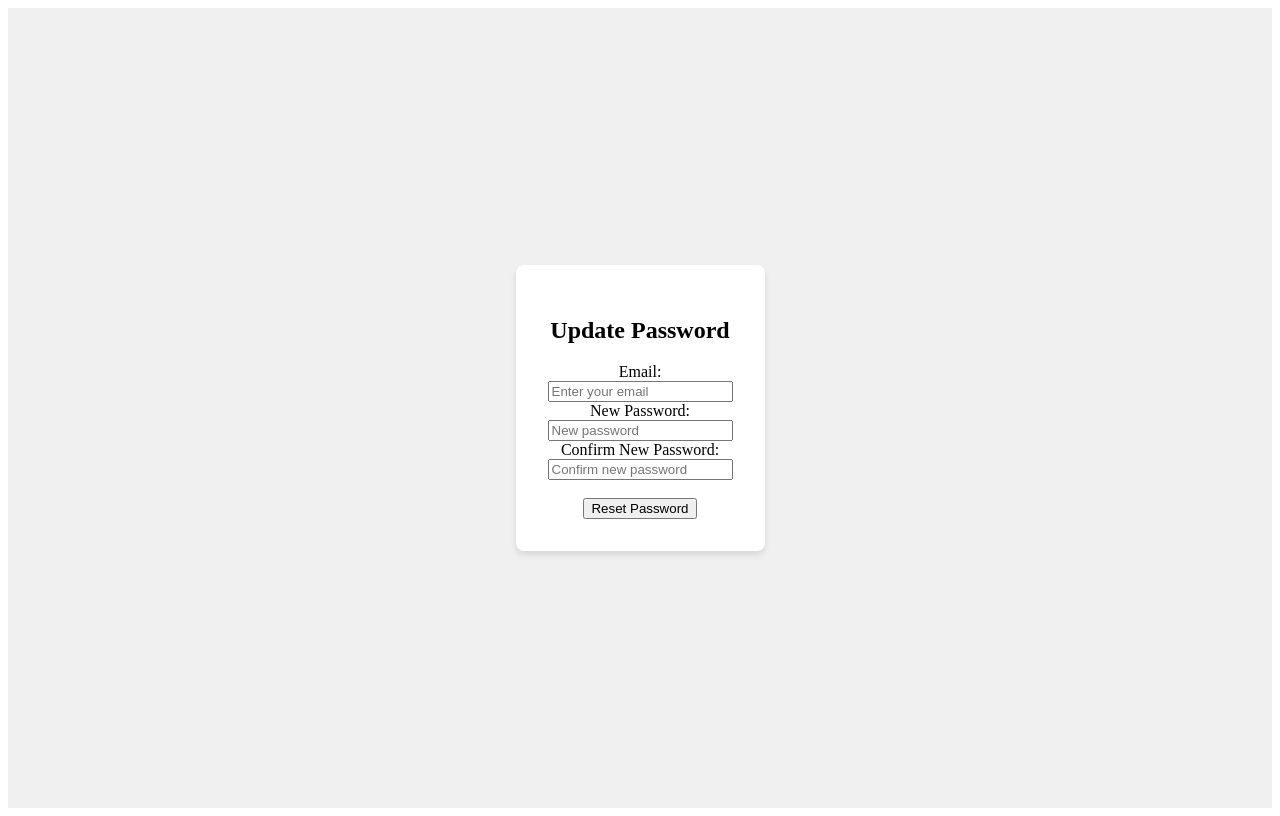
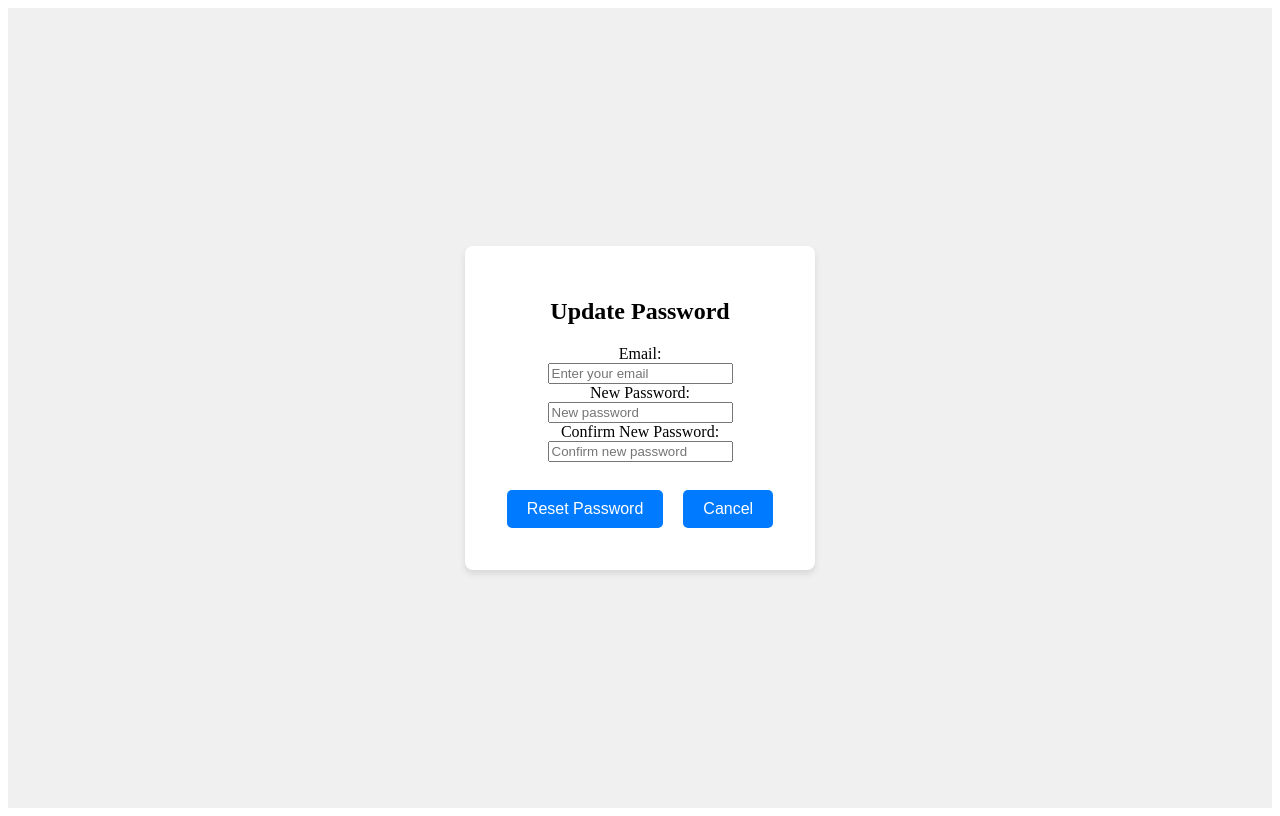
Before and after one commit to saanjpatel/IntroSWEGroup3, a React (Vite) app in the folder frontend/: page /update-password in a window 1280 px wide. Built offline with nearby package versions, Linux system fonts and the light colour scheme.

Commit message:
Bug Fixes for update password
update password

```diff
--- a/frontend/src/App.jsx
+++ b/frontend/src/App.jsx
@@ -3,7 +3,7 @@ import ReactDOM from "react-dom/client";
 import { BrowserRouter as Router, Routes, Route } from "react-router-dom";
 import Login from "./Login";
 import Profile from "./Profile";
-import UpdatePassword from "./UpdatePassword"; // import the Forgot Password component
+import UpdatePassword from "./UpdatePassword";
 
 ReactDOM.createRoot(document.getElementById("root")).render(
   <React.StrictMode>
@@ -11,7 +11,7 @@ ReactDOM.createRoot(document.getElementById("root")).render(
       <Routes>
         <Route path="/" element={<Login />} />
         <Route path="/profile" element={<Profile />} />
-        <Route path="/update-password" element={<UpdatePassword />} />  {/* new route added */}
+        <Route path="/update-password" element={<UpdatePassword />} />
       </Routes>
     </Router>
   </React.StrictMode>
--- a/frontend/src/components/Profile.jsx
+++ b/frontend/src/components/Profile.jsx
@@ -1,4 +1,3 @@
-// src/components/Profile.jsx
 import React, { useState } from "react";
 import { useNavigate } from "react-router-dom";
 
@@ -12,6 +11,10 @@ const Profile = () => {
 
   const handleDeleteAccount = () => {
     setShowDeletePopup(true);
+  };
+
+  const handleUpdatePassword = () => {
+    navigate("/update-password");
   };
 
   const confirmDelete = () => {
@@ -28,6 +31,9 @@ const Profile = () => {
       <div style={styles.header}>
         <button onClick={handleLogout} style={styles.logoutButton}>
           Logout
+        </button>
+        <button onClick={handleUpdatePassword} style={styles.updateButton}>
+          Update Password
         </button>
         <button onClick={handleDeleteAccount} style={styles.deleteButton}>
           Delete Account
@@ -79,6 +85,15 @@ const styles = {
     cursor: "pointer",
     fontSize: "1rem",
   },
+  updateButton: {
+    padding: "10px 20px",
+    borderRadius: "5px",
+    border: "none",
+    backgroundColor: "#28a745",  // Green color for update password
+    color: "#fff",
+    cursor: "pointer",
+    fontSize: "1rem",
+  },
   deleteButton: {
     padding: "10px 20px",
     borderRadius: "5px",
@@ -88,14 +103,6 @@ const styles = {
     cursor: "pointer",
     fontSize: "1rem",
     transition: "background-color 0.3s, color 0.3s",
-    ":hover": {
-      backgroundColor: "#ff4444",
-      color: "#fff",
-    },
-  },
-  deleteButtonHover: {
-    backgroundColor: "#ff4444",
-    color: "#fff",
   },
   popup: {
     position: "fixed",
--- a/frontend/src/components/UpdatePassword.jsx
+++ b/frontend/src/components/UpdatePassword.jsx
@@ -37,6 +37,10 @@ const UpdatePassword = () => {
     }
   };
 
+  const handleCancel = () => {
+    navigate("/profile");
+  };
+
   return (
     <div style={styles.container}>
       <div style={styles.card}>
@@ -44,7 +48,8 @@ const UpdatePassword = () => {
         {message && <p>{message}</p>}
         <form onSubmit={handleSubmit}>
           <div>
-            <label>Email: </label><br />
+            <label>Email: </label>
+            <br />
             <input
               type="email"
               value={email}
@@ -54,7 +59,8 @@ const UpdatePassword = () => {
             />
           </div>
           <div>
-            <label>New Password: </label><br />
+            <label>New Password: </label>
+            <br />
             <input
               type="password"
               value={new_password}
@@ -64,7 +70,8 @@ const UpdatePassword = () => {
             />
           </div>
           <div>
-            <label>Confirm New Password: </label><br />
+            <label>Confirm New Password: </label>
+            <br />
             <input
               type="password"
               value={confirm_password}
@@ -74,7 +81,12 @@ const UpdatePassword = () => {
             />
           </div>
           <br />
-          <button type="submit">Reset Password</button>
+          <button type="submit" style={styles.button}>
+            Reset Password
+          </button>
+          <button type="button" onClick={handleCancel} style={styles.button}>
+            Cancel
+          </button>
         </form>
       </div>
     </div>
@@ -96,6 +108,16 @@ const styles = {
     boxShadow: "0 4px 6px rgba(0,0,0,0.1)",
     textAlign: "center",
   },
+  button: {
+    margin: "10px",
+    padding: "10px 20px",
+    borderRadius: "5px",
+    border: "none",
+    backgroundColor: "#007bff",
+    color: "#fff",
+    cursor: "pointer",
+    fontSize: "1rem",
+  },
 };
 
 export default UpdatePassword;
```
Also changed, not shown: 1 other file (tests, documents, lock files or other folders).
